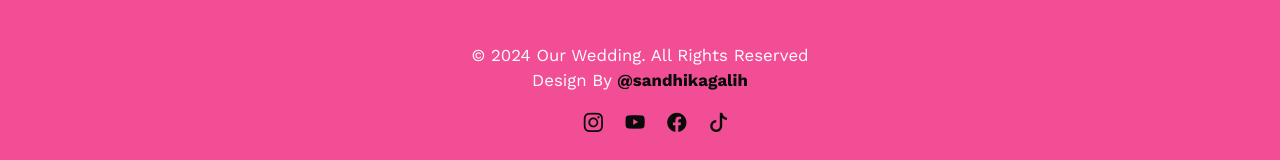
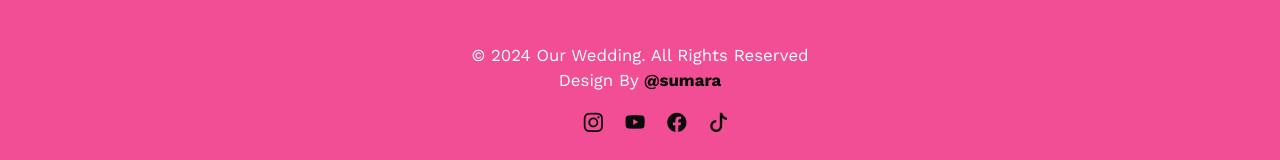
Before and after one commit to Sumara1212/wedding, a plain HTML site: page index.html in a window 1280 px wide. Shown: the part 6240-6400 px from the top of the page. Drawn offline with nearby package versions, Linux system fonts and the light colour scheme.

Commit message:
Update index.html

```diff
--- a/index.html
+++ b/index.html
@@ -360,7 +360,7 @@
             <div class="row">
                 <div class="col text-center">
                     <small class="d-block">&copy; 2024 Our Wedding. All Rights Reserved</small>
-                    <small class="d-block">Design By <a href="https://www.google.com">@sandhikagalih</a></small>
+                    <small class="d-block">Design By <a href="https://www.google.com">@sumara</a></small>
 
                     <ul class="mt-3">
                         <li><a href="#"><i class="bi bi-instagram"></i></a></li>
@@ -459,4 +459,5 @@
     <!--Lighbox-->
     <script src="dist/js/lightbox-plus-jquery.js"></script>
 </body>
+
 </html>
```
